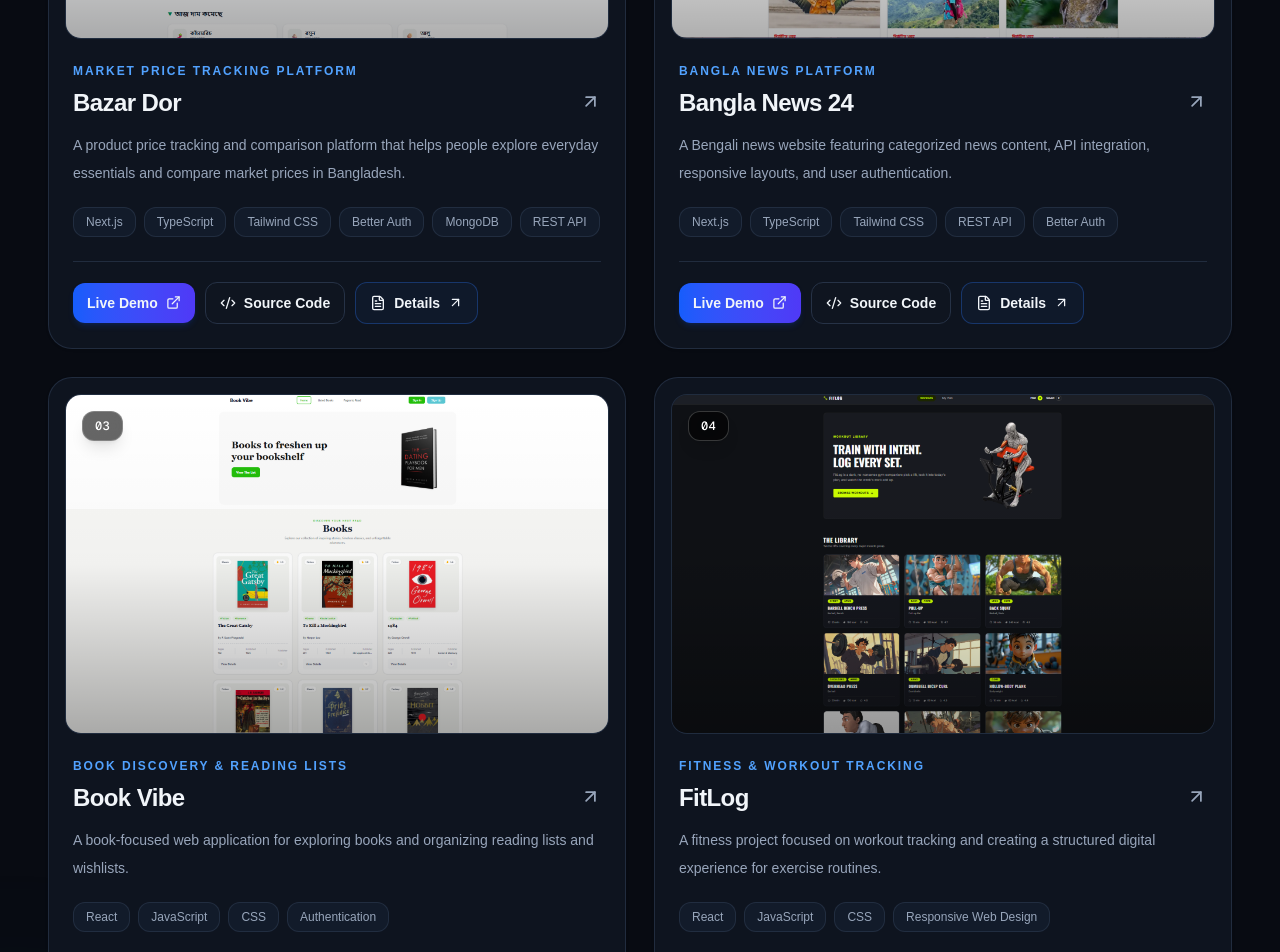
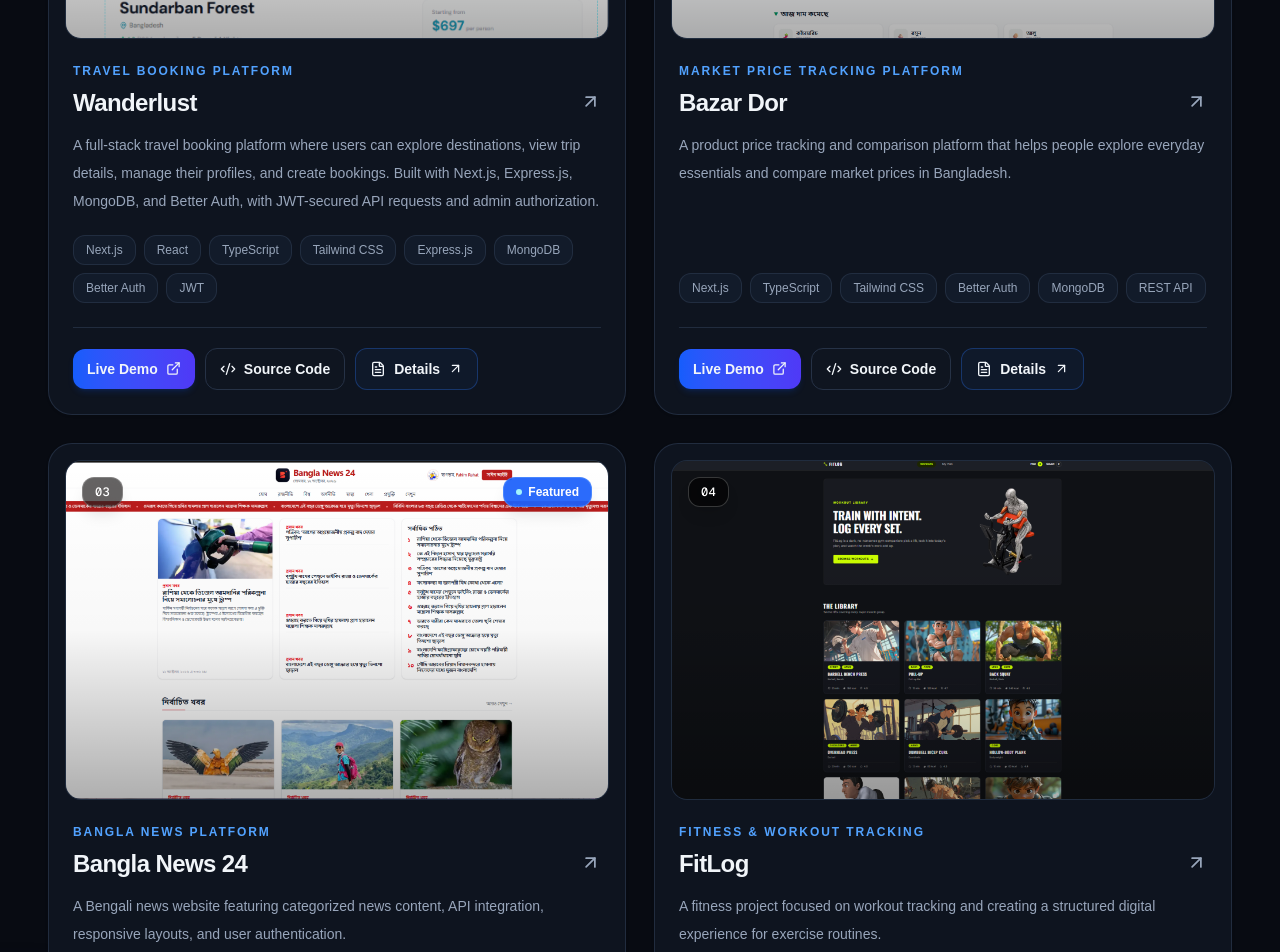
Before and after one commit to fahimrahat58/fahim-portfolio, a Next.js app: page / in a window 1280 px wide. Shown: the part 4360-5312 px from the top of the page. Built offline with nearby package versions, Linux system fonts and the light colour scheme.

Commit message:
update readme

```diff
--- a/src/app/data/projects.ts
+++ b/src/app/data/projects.ts
@@ -15,6 +15,40 @@ export interface Project {
 export const projects: Project[] = [
   {
     number: "01",
+    title: "Wanderlust",
+    subtitle: "Travel Booking Platform",
+    description:
+      "A full-stack travel booking platform where users can explore destinations, view trip details, manage their profiles, and create bookings. Built with Next.js, Express.js, MongoDB, and Better Auth, with JWT-secured API requests and admin authorization.",
+    image: "/images/projects/wanderlust.png",
+    technologies: [
+      "Next.js",
+      "React",
+      "TypeScript",
+      "Tailwind CSS",
+      "Express.js",
+      "MongoDB",
+      "Better Auth",
+      "JWT",
+    ],
+    liveUrl: "https://wanderlust-omega-nine.vercel.app/",
+    githubUrl: "https://github.com/fahimrahat58/wanderlust-client",
+    featured: true,
+    challenges: [
+      "Connecting a Next.js frontend to a separately deployed Express.js backend.",
+      "Implementing authentication and securely verifying JWTs for protected API requests.",
+      "Managing destination details, booking operations, and user profile data.",
+      "Restricting administrative actions with backend authorization.",
+      "Handling API errors and maintaining a responsive experience across devices.",
+    ],
+    futurePlans: [
+      "Integrate a secure online payment gateway for bookings.",
+      "Add booking confirmation emails and notifications.",
+      "Introduce destination reviews and ratings.",
+      "Improve destination search, filtering, and personalized recommendations.",
+    ],
+  },
+  {
+    number: "02",
     title: "Bazar Dor",
     subtitle: "Market Price Tracking Platform",
     description:
@@ -44,9 +78,8 @@ export const projects: Project[] = [
       "Optimize performance and accessibility across devices.",
     ],
   },
-
   {
-    number: "02",
+    number: "03",
     title: "Bangla News 24",
     subtitle: "Bangla News Platform",
     description:
@@ -75,32 +108,6 @@ export const projects: Project[] = [
       "Optimize article loading speed and accessibility.",
     ],
   },
-
-  {
-    number: "03",
-    title: "Book Vibe",
-    subtitle: "Book Discovery & Reading Lists",
-    description:
-      "A book-focused web application for exploring books and organizing reading lists and wishlists.",
-    image: "/images/projects/book-vibe.png",
-    technologies: ["React", "JavaScript", "CSS", "Authentication"],
-    liveUrl: "https://book-vibe-six-delta.vercel.app/",
-    githubUrl: "https://github.com/fahimrahat58/book-vibe",
-    featured: false,
-    challenges: [
-      "Displaying book information in an organized and user-friendly interface.",
-      "Building reusable components for book cards and related content.",
-      "Managing reading lists and wishlist interactions in the user interface.",
-      "Maintaining a consistent layout across different screen sizes.",
-    ],
-    futurePlans: [
-      "Add advanced book search and filtering options.",
-      "Improve reading list and wishlist management.",
-      "Introduce book ratings and user reviews.",
-      "Enhance the book discovery experience with personalized recommendations.",
-    ],
-  },
-
   {
     number: "04",
     title: "FitLog",
```
Also changed, not shown: public/images/projects/book-vibe.png (deleted), public/images/projects/wanderlust.png (added).
